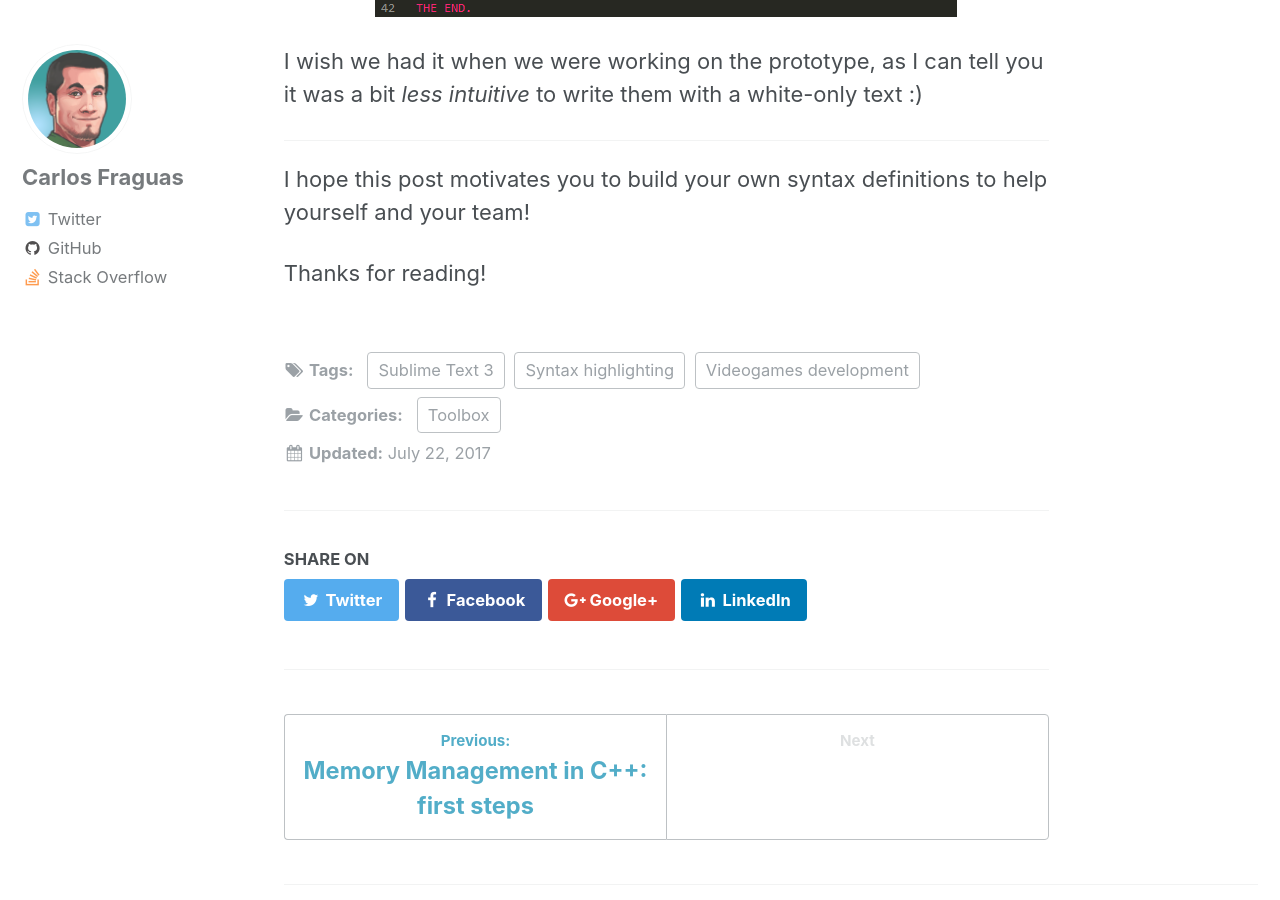
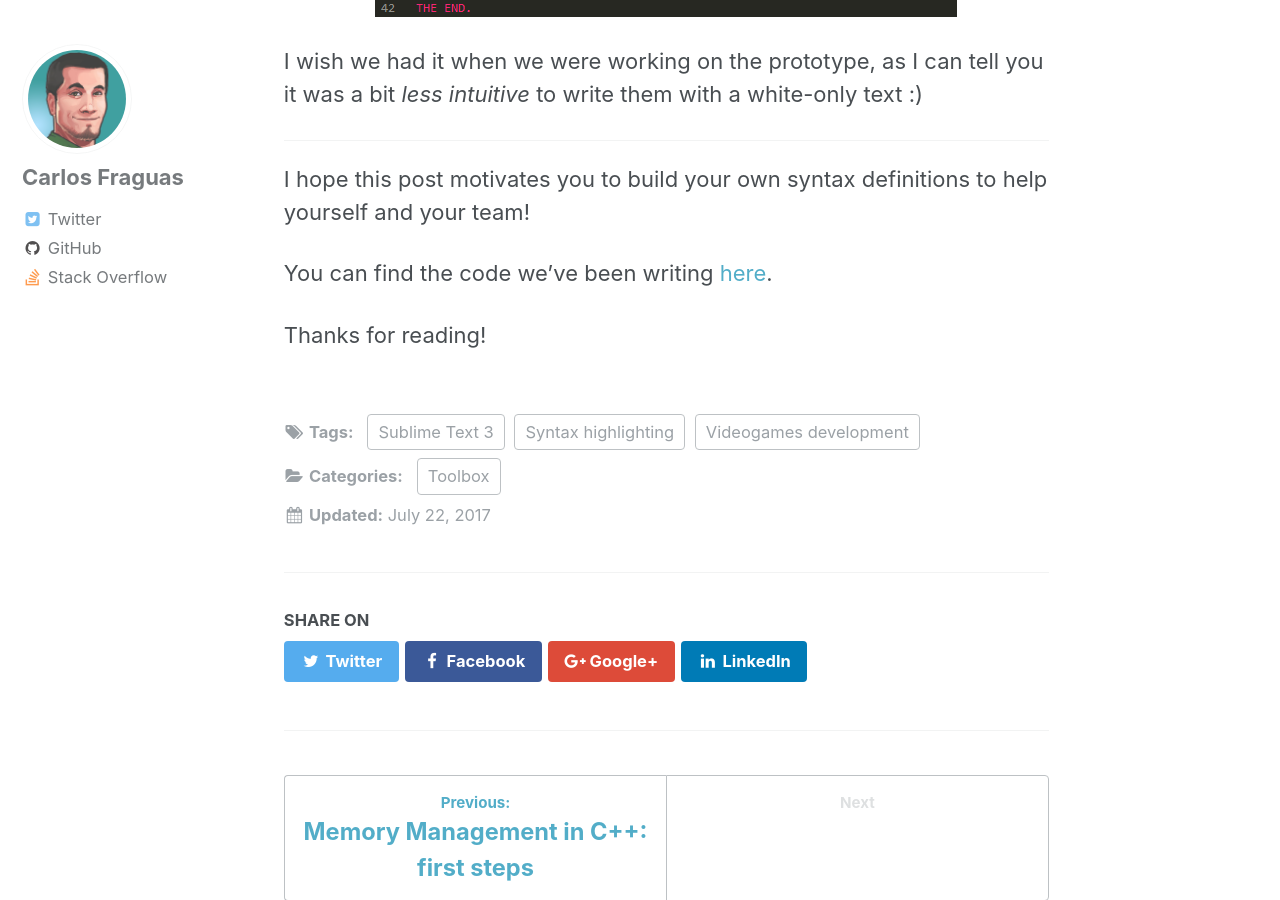
Before and after one commit to MetanoKid/coding-scars, a Jekyll site: the page built from _posts/2017-07-22-sublime-syntax-highlighting.md, in a window 1280 px wide and 900 px high, scrolled down 17212 px. Built offline with Jekyll 4.4.1, drawn with Linux system fonts in a browser that asks for light colours.

Commit message:
Adds link to sample source code in repository for ST Syntax Highlighting post

```diff
--- a/_posts/2017-07-22-sublime-syntax-highlighting.md
+++ b/_posts/2017-07-22-sublime-syntax-highlighting.md
@@ -411,4 +411,6 @@ I wish we had it when we were working on the prototype, as I can tell you it was
 
 I hope this post motivates you to build your own syntax definitions to help yourself and your team!
 
+You can find the code we've been writing [here](https://github.com/{{ site.repository }}/assets/code-samples/per-post/sublime-syntax-highlighting){:target="_blank"}.
+
 Thanks for reading!
```
